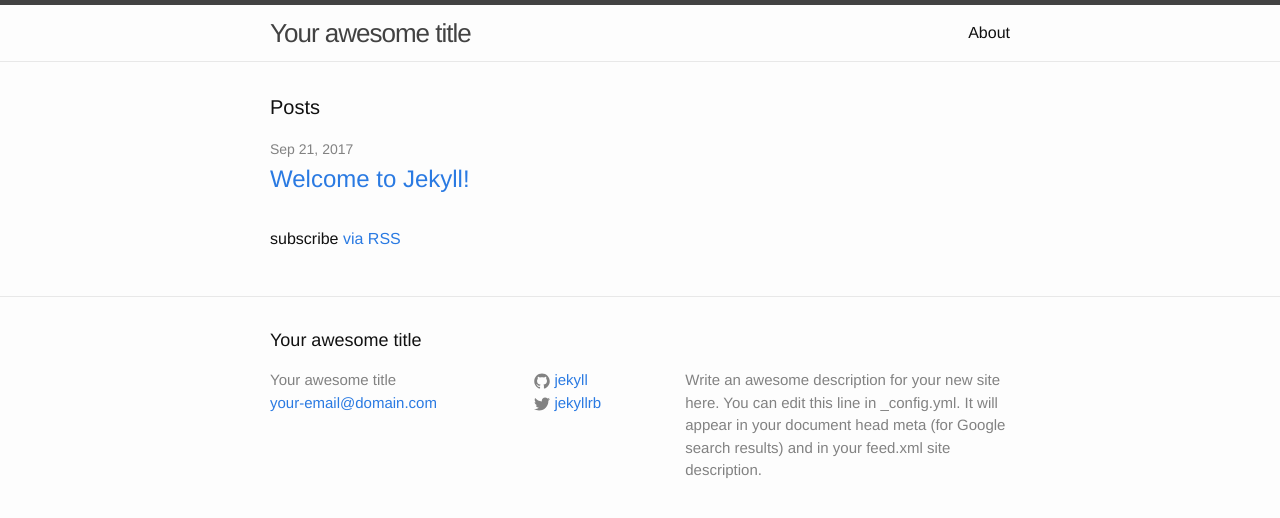
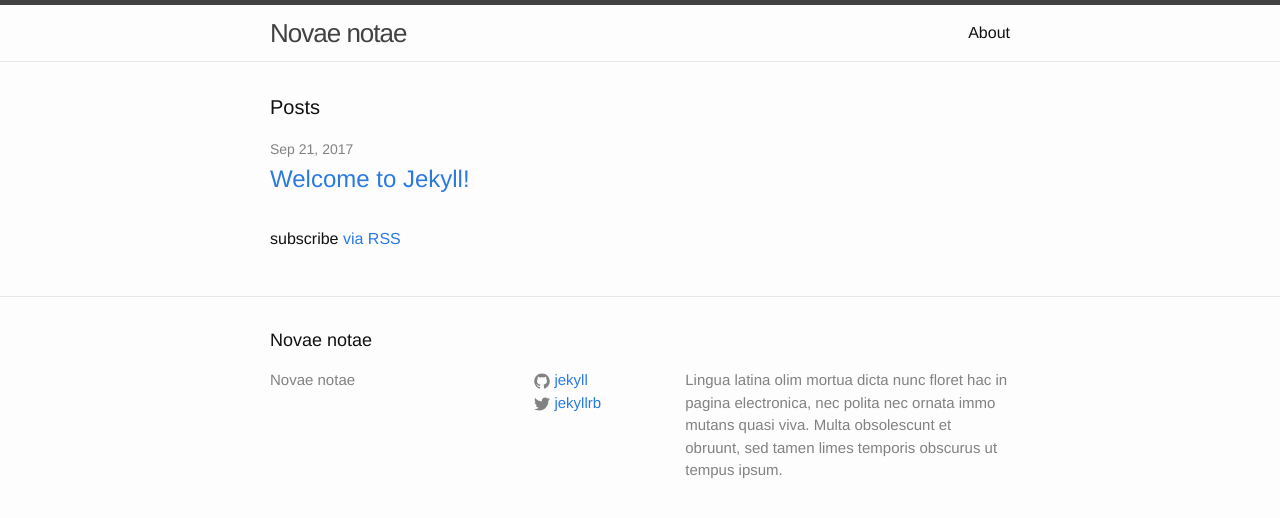
Before and after one commit to Mava04/Mava04.github.io, a Jekyll site: the page built from index.html, in a window 1280 px wide. Shown: the top 518 px of the page. Built offline with Jekyll 4.4.1, drawn with Linux system fonts in a browser that asks for light colours.

Commit message:
Update _config.yml

```diff
--- a/_config.yml
+++ b/_config.yml
@@ -6,12 +6,13 @@
 # 'jekyll serve'. If you change this file, please restart the server process.
 
 # Site settings
-title: Your awesome title
-email: your-email@domain.com
+title: Novae notae
+#email: your-email@domain.com
 description: > # this means to ignore newlines until "baseurl:"
-  Write an awesome description for your new site here. You can edit this
-  line in _config.yml. It will appear in your document head meta (for
-  Google search results) and in your feed.xml site description.
+  Lingua latina olim mortua dicta nunc floret hac in pagina electronica,
+  nec polita nec ornata immo mutans quasi viva.
+  Multa obsolescunt et obruunt, sed tamen
+  limes temporis obscurus ut tempus ipsum.
 baseurl: "" # the subpath of your site, e.g. /blog
 url: "http://yourdomain.com" # the base hostname & protocol for your site
 twitter_username: jekyllrb
```
